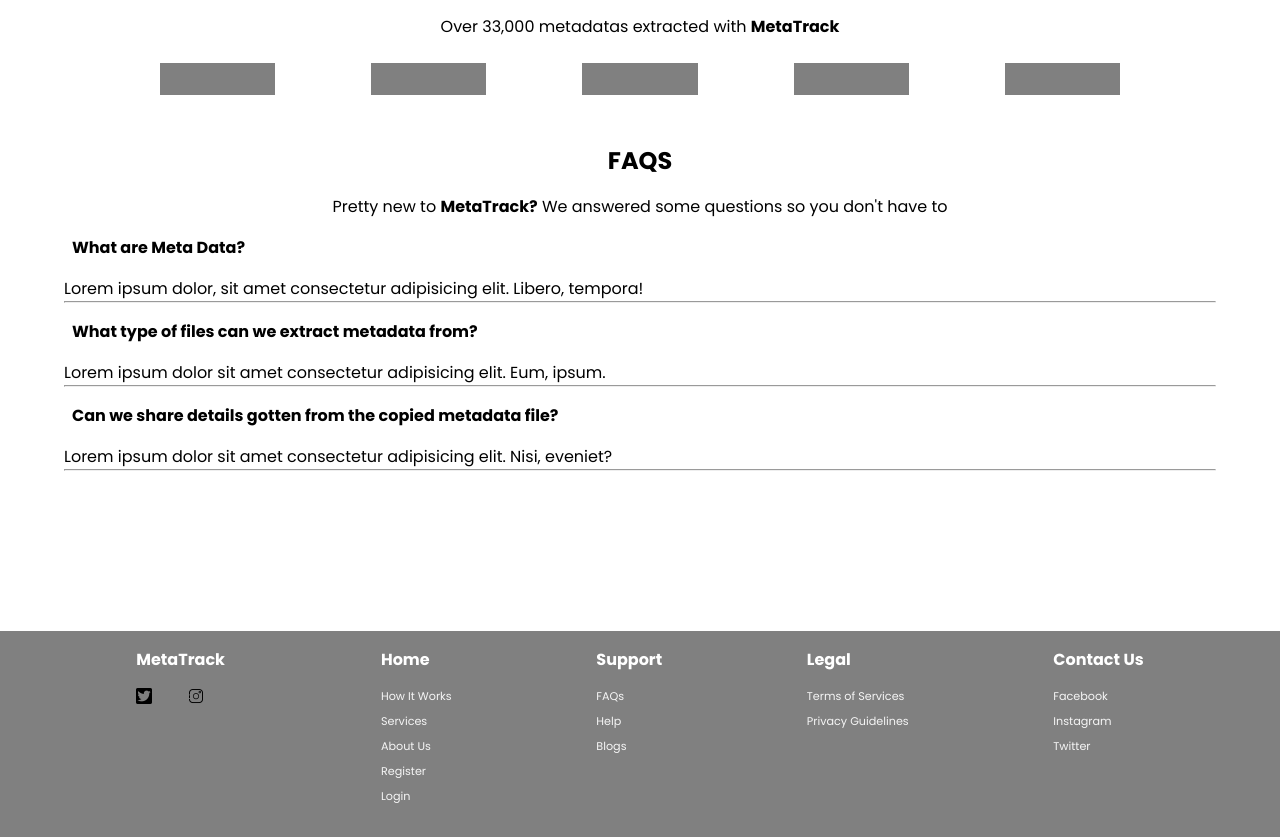
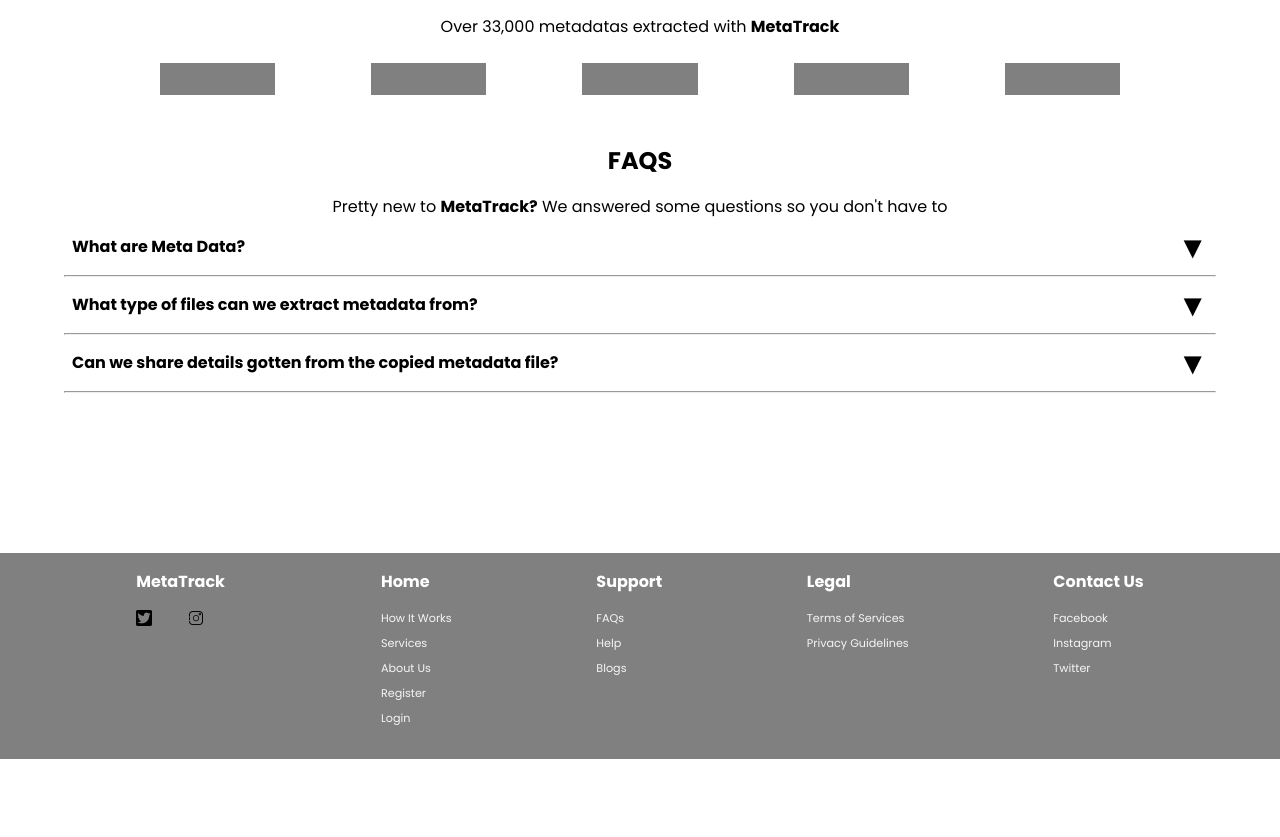
Before and after one commit to zuri-training/proj_fetch_meta_data_team_83, a Django app: page / in a window 1280 px wide. Shown: the part 1549-2386 px from the top of the page. After the commit the page ends 2308 px from the top, so only its background shows below. Run offline with Django 4.2, Linux system fonts and the light colour scheme.

Commit message:
worked on frontend javascript

```diff
--- a/fetch_metadata/static/index.css
+++ b/fetch_metadata/static/index.css
@@ -208,7 +208,36 @@
 	cursor: pointer;
 	padding: 1rem 0.5rem;
 	border: 0.1rem thin;
+    min-height: 3.5rem;
+    line-height: 1.25rem;
+    display: flex;
+    position: relative;
+    align-items: center;
 }
+
+.faq_quest::after {
+    content: "\25BE";
+    font-size: 2rem;
+    position: absolute;
+    right: 1rem;
+    transition: transform 0.3s ease-in-out;
+}
+.faq_quest.active::after{
+    transform:rotate(-180deg);
+}
+
+.faq_body {
+    max-height:0;
+    overflow: hidden;
+    transition:max-height 0.2s ease-out;
+}
+
+.faq_body p{
+    padding 1rem;
+    line-height:1.5rem;
+}
+
+
 
 /* Styling of the footer_layout */
 
--- a/fetch_metadata/static/index.js
+++ b/fetch_metadata/static/index.js
@@ -1,16 +1,17 @@
-var faq = document.getElementsByClassName("faq_quest");
-var i;
+const faqQuest = document.querySelectorAll("faq_quest");
+console.log(faqQuest);
 
-for (i = 0; i < faq.length; i++) {
-	faq[i].addEventListener("click", function () {
-		this.classList.toggle("active");
-
-		/* Toggle between hiding and showing the active panel */
-		var body = this.nextElementSibling;
-		if (body.style.display === "block") {
-			body.style.display = "none";
-		} else {
-			body.style.display = "block";
-		}
-	});
-}
+faqQuest.forEach(faqQuest => {
+  faqQuest.addEventListener("click", event=>{
+    faqQuest.classList.toggle("active");
+    const faqBody = faqQuest.nextElementSibling
+    console.log(faqBody)
+    if(faqQuest.classList.contains(active)){
+      faqBody.style.maxHeight = faqBody.scrollHeight+"px";
+      console.log(faqBody.scrollHeight);
+    }
+    else{
+      faqBody.style.maxHeight=0;
+    }
+  })
+})
--- a/fetch_metadata/templates/base.html
+++ b/fetch_metadata/templates/base.html
@@ -17,6 +17,8 @@
     {% endblock %}
 </head>
 <body>
+
+    <!-- Header -->
     <header id="nav_bar">
 			<div class="nav_left">
 				<img src="" alt="" />
@@ -32,10 +34,16 @@
 				<!-- <button class="right_link">Register</button> -->
 			</div>
 	</header>
+    <!-- End of Header -->
+
+    <!-- Main Body -->
     <main>
         {% block content %}
         {% endblock%}
     </main>
+    <!-- End of Main Body -->
+
+    <!-- Footer -->
     <footer id="footer_container">
 			<section id="footer_layout">
 				<div class="footer_one footers">
@@ -80,6 +88,7 @@
 				</div>
 			</section>
 	</footer>
-	<!-- <script src="{% static 'index.js'%}"></script> -->
+    <!--End of footer-->
+    <script src="{% static 'index.js' %}"></script>
 </body>
 </html>
--- a/fetch_metadata/templates/common/home.html
+++ b/fetch_metadata/templates/common/home.html
@@ -146,5 +146,5 @@
 		<hr class="hr_line" />
 	</div>
 </section>
-<script src="{% static 'index.js'%}"></script>
+{% comment %}<script src="{% static 'index.js'%}"></script>{% endcomment %}
 {% endblock %}
```
